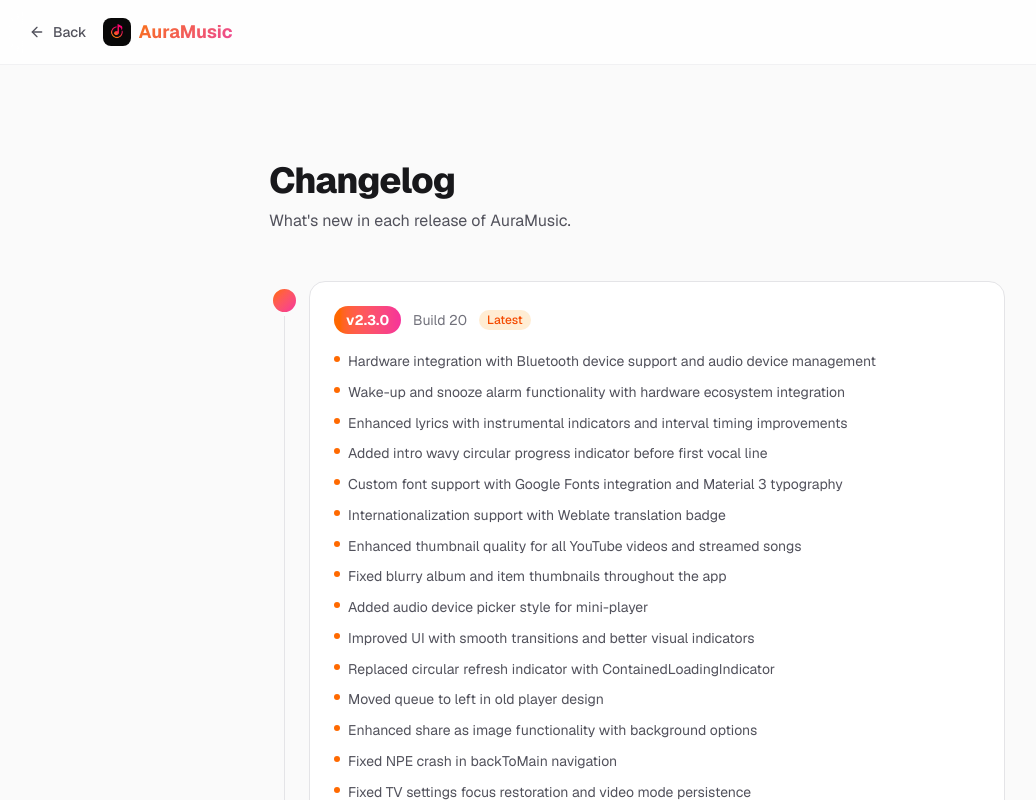
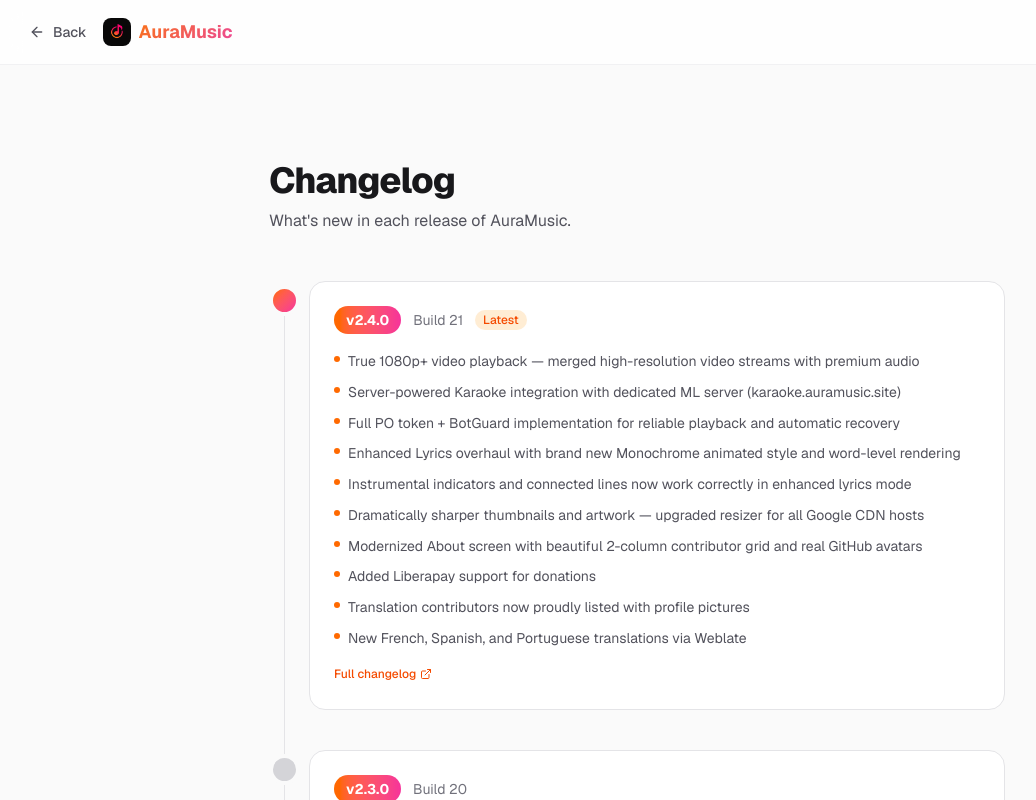
Before and after one commit to TeamAuraMusic/AuraMusicSite, a Next.js app: page /changelog in a window 1280 px wide. Shown: the top 800 px of the page, without its empty margins (3-1039 px from the left). Built offline with nearby package versions, Linux system fonts and the light colour scheme.

Commit message:
Update to v2.4.0: 1080p Video, Karaoke Server, Monochrome Lyrics

```diff
--- a/src/app/changelog/page.tsx
+++ b/src/app/changelog/page.tsx
@@ -4,9 +4,28 @@
 
 const releases = [
   {
+    version: "v2.4.0",
+    build: "Build 21",
+    date: "Latest",
+    changes: [
+      "True 1080p+ video playback — merged high-resolution video streams with premium audio",
+      "Server-powered Karaoke integration with dedicated ML server (karaoke.auramusic.site)",
+      "Full PO token + BotGuard implementation for reliable playback and automatic recovery",
+      "Enhanced Lyrics overhaul with brand new Monochrome animated style and word-level rendering",
+      "Instrumental indicators and connected lines now work correctly in enhanced lyrics mode",
+      "Dramatically sharper thumbnails and artwork — upgraded resizer for all Google CDN hosts",
+      "Modernized About screen with beautiful 2-column contributor grid and real GitHub avatars",
+      "Added Liberapay support for donations",
+      "Translation contributors now proudly listed with profile pictures",
+      "New French, Spanish, and Portuguese translations via Weblate",
+    ],
+    compareUrl:
+      "https://github.com/TeamAuraMusic/AuraMusic/compare/v2.3.0...v2.4.0",
+  },
+  {
     version: "v2.3.0",
     build: "Build 20",
-    date: "Latest",
+    date: "",
     changes: [
       "Hardware integration with Bluetooth device support and audio device management",
       "Wake-up and snooze alarm functionality with hardware ecosystem integration",
--- a/src/app/page.tsx
+++ b/src/app/page.tsx
@@ -379,7 +379,7 @@
             <ScrollReveal>
               <div className="inline-flex items-center gap-2 px-3 py-1 mb-6 text-xs font-medium rounded-full bg-gradient-to-r from-orange-500 to-pink-500 text-white shadow-md">
                 <span className="w-3 h-3 rounded-full bg-white/20 flex items-center justify-center text-[8px] font-bold">N</span>
-                                v2.3.0 — Hardware Integration & Enhanced Lyrics
+                                v2.4.0 — 1080p Video & Karaoke Server
               </div>
             </ScrollReveal>
             <ScrollReveal delay={100}>
```
